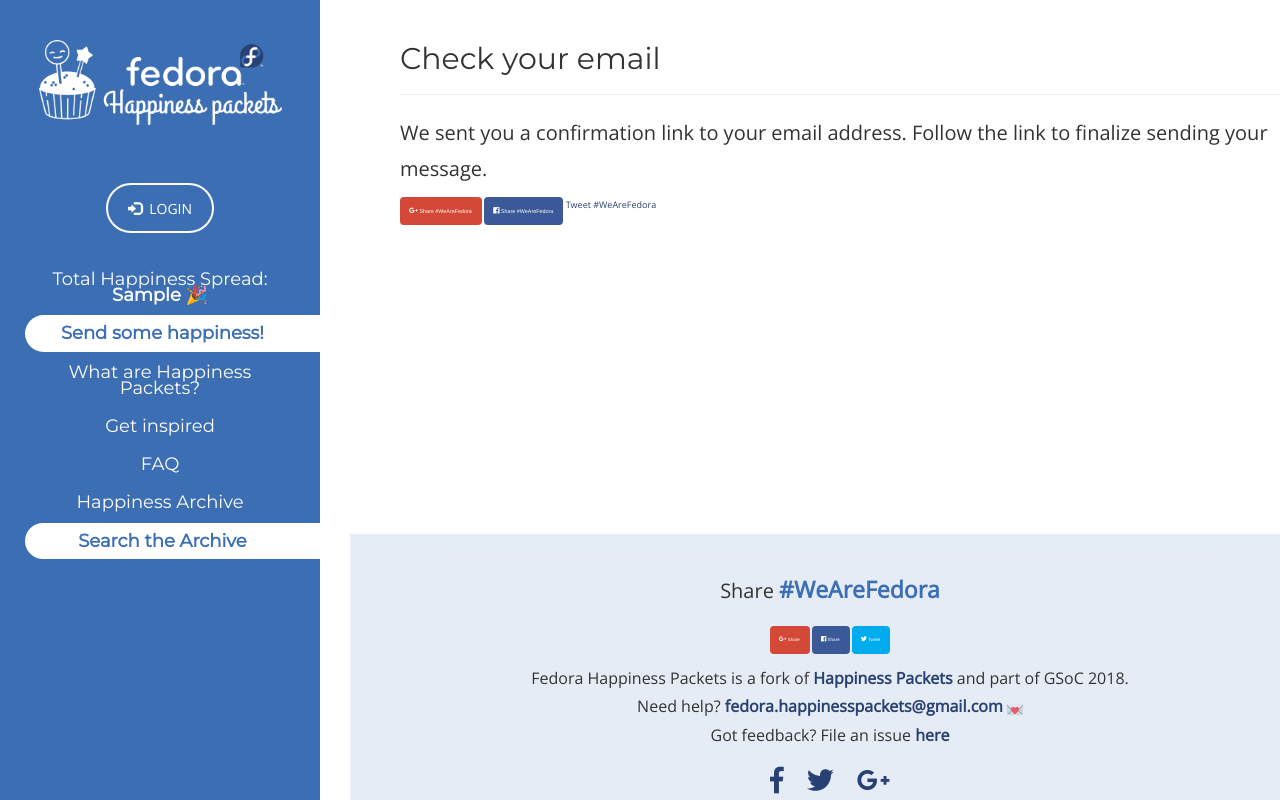
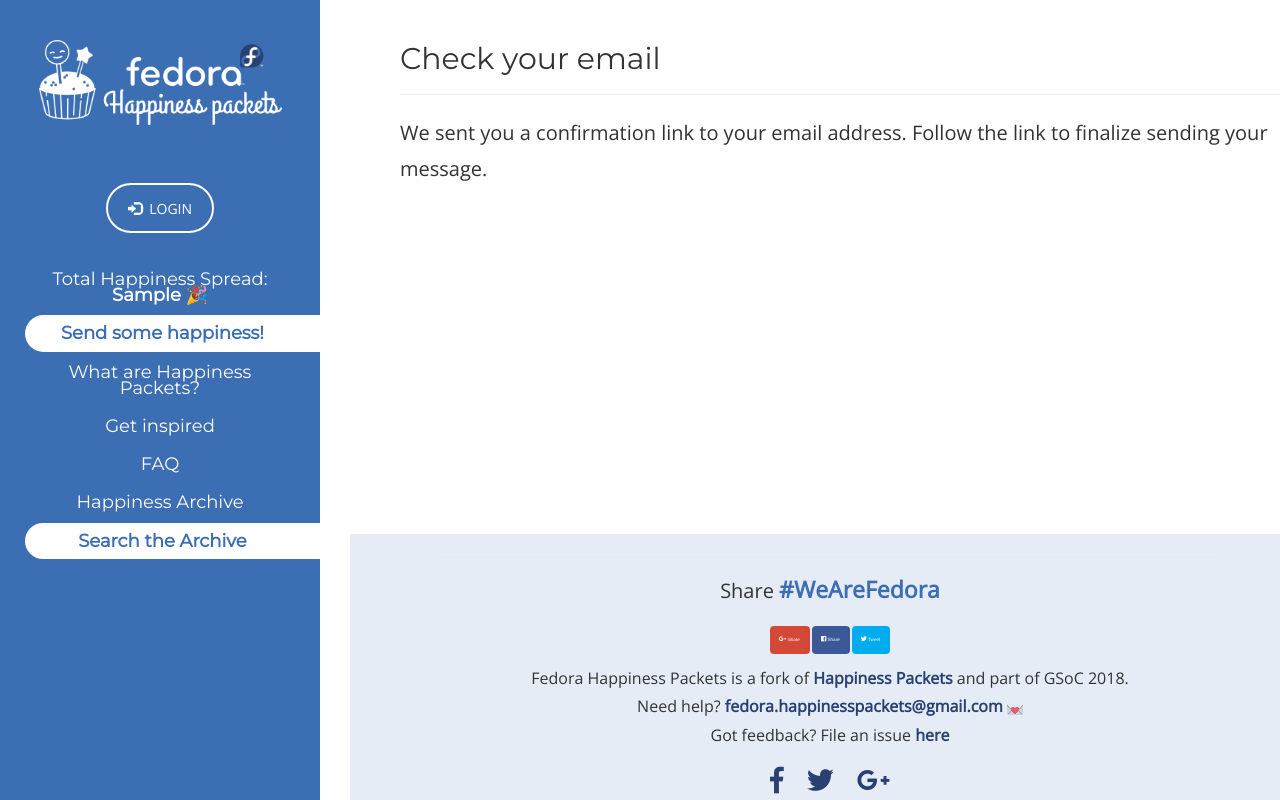
Before and after one commit to travisdev1/travis, a Django app: template templates/messaging/message_sender_confirmation_sent.html in a window 1280 px wide. Run offline with Django 3.2, Linux system fonts and the light colour scheme; the template is opened without the code that fills it: most values are stand-ins (such as "Sample title", 1, 10 or a date in 2020); some libraries are stand-ins or nearby versions.

Commit message:
Delete social media buttons in Confirmation Page

```diff
--- a/templates/messaging/message_sender_confirmation_sent.html
+++ b/templates/messaging/message_sender_confirmation_sent.html
@@ -11,11 +11,5 @@
     <p>
         We sent you a confirmation link to your email address. Follow the link to finalize sending your message.
     </p>
-    <a class="g-interactivepost sharebutton google" data-contenturl="https://happinesspackets.fedorainfracloud.org/" data-clientid="427442962349-biuc5ks65luss5h3v5oqtj15jigaqoib.apps.googleusercontent.com" data-cookiepolicy="single_host_origin" data-prefilltext="I just sent a happiness packet to thank a @fedora community member #WeAreFedora" data-calltoactionurl="http://plus.google.com/pages/create"><i class="fab fa-google-plus-g fa-lg"></i> Share #WeAreFedora</a>
-    <script type="text/javascript">(function() {var po = document.createElement('script'); po.type = 'text/javascript'; po.async = true; po.src = 'https://apis.google.com/js/client:plusone.js'; var s = document.getElementsByTagName('script')[0]; s.parentNode.insertBefore(po, s);})();</script>
-    <a id="fb" class="sharebutton"><i class="fab fa-facebook fa-lg"></i> Share #WeAreFedora</a>
-    <script>document.getElementById('fb').onclick = function() {FB.ui({method: 'share', mobile_iframe: true, hashtag: '#WeAreFedora', href: 'https://happinesspackets.fedorainfracloud.org/',}, function(response){});}</script>
-    <a href="https://twitter.com/intent/tweet?button_hashtag=WeAreFedora&text=I%20just%20sent%20a%20happiness%20packet%20to%20thank%20a%20@fedora%20community%20member" class="twitter-hashtag-button" data-size="large" data-dnt="true">Tweet #WeAreFedora</a>
-    <script>!function(d,s,id){var js,fjs=d.getElementsByTagName(s)[0],p=/^http:/.test(d.location)?'http':'https';if(!d.getElementById(id)){js=d.createElement(s);js.id=id;js.src=p+'://platform.twitter.com/widgets.js';fjs.parentNode.insertBefore(js,fjs);}}(document, 'script', 'twitter-wjs');</script>
 
 {% endblock content %}
```
